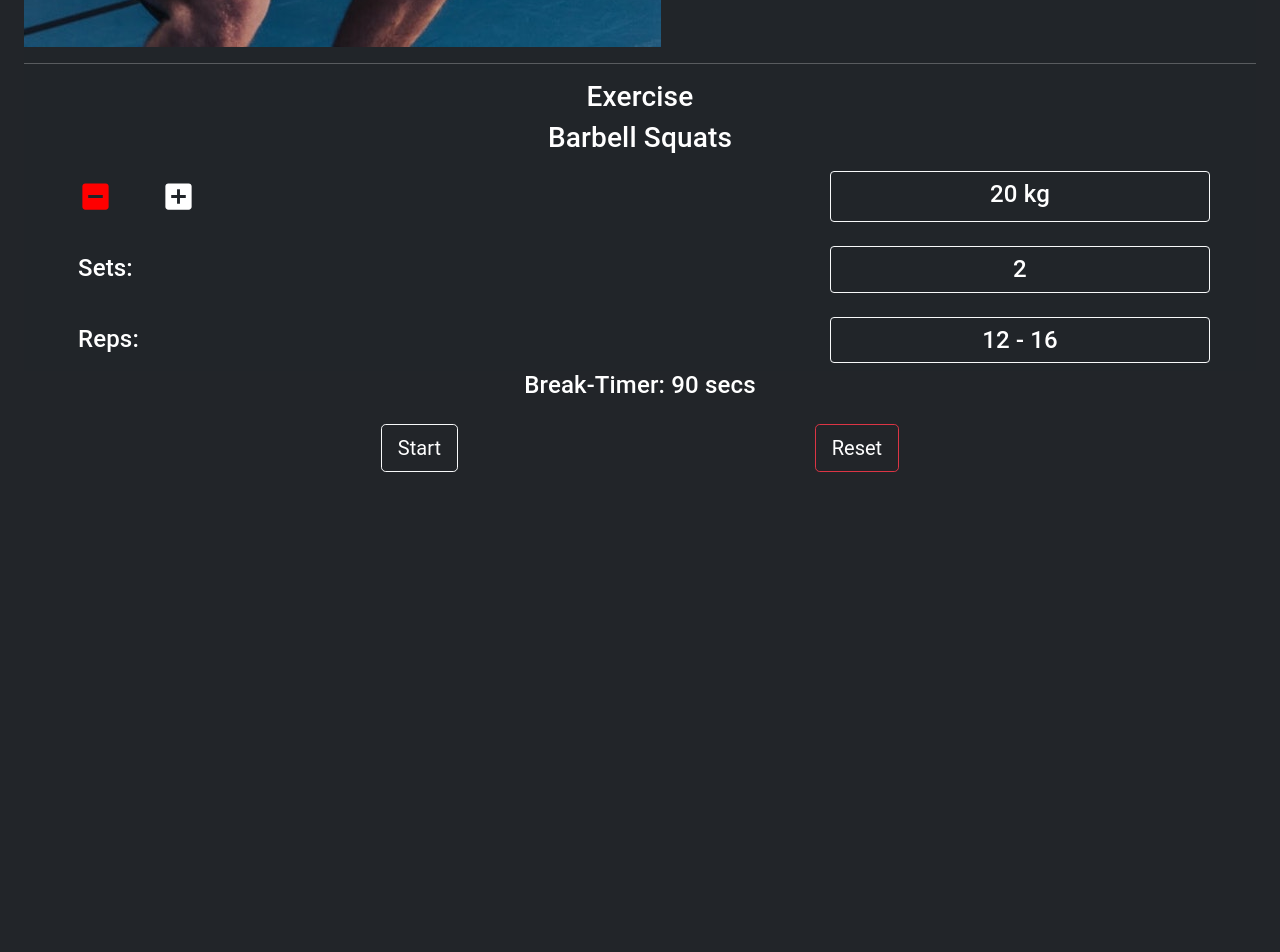
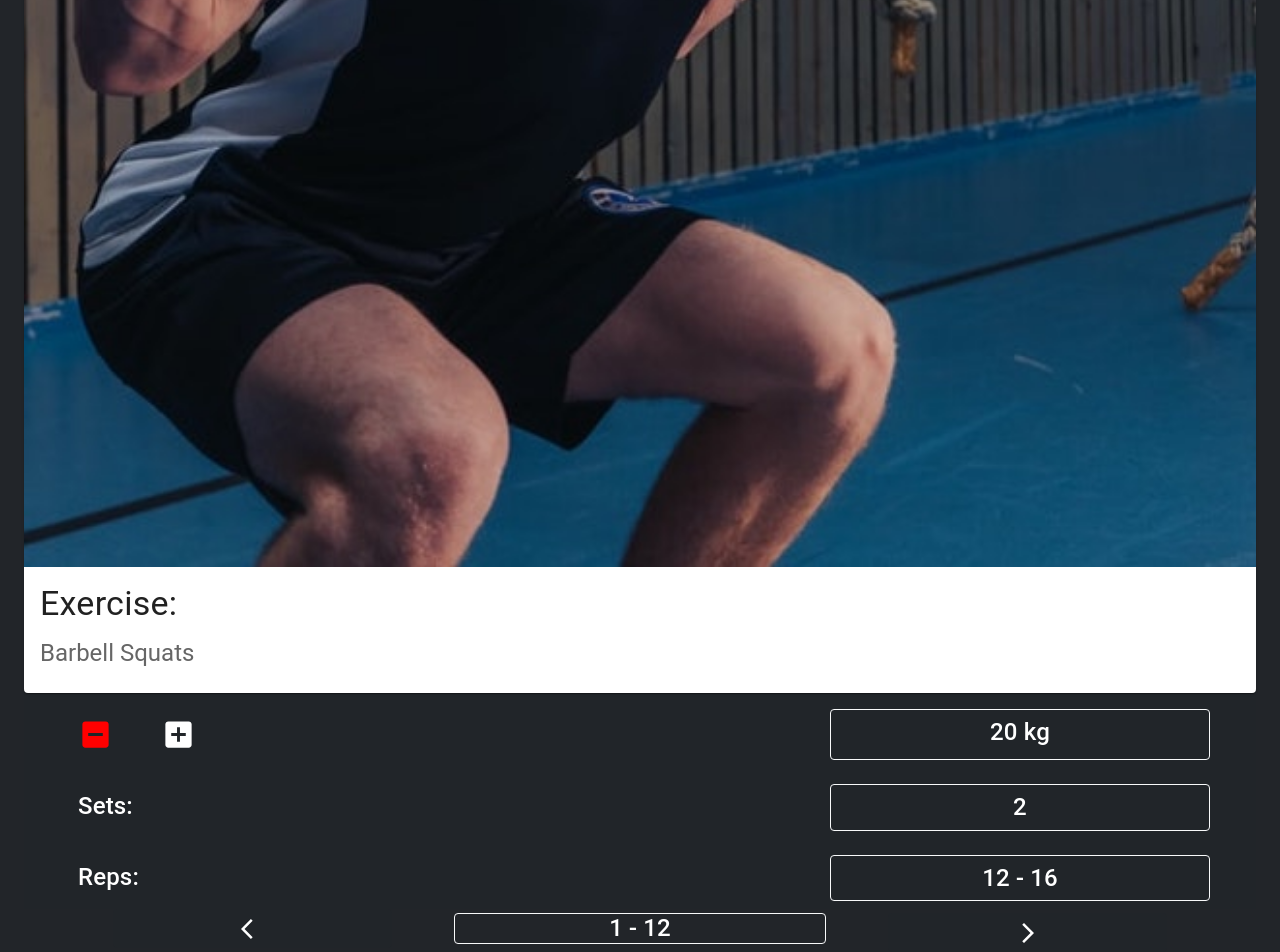
Before and after one commit to johndrake31/workout-app, a React (Create React App) app: page /workout/1 in a window 1280 px wide. Shown: the part 720-1672 px from the top of the page. Before the commit the page ends 1216 px from the top, so only its background shows below. Built offline with nearby package versions, Linux system fonts and the light colour scheme.

Commit message:
refactor(exercise): changed layout to us mui card.

```diff
--- a/src/components/workoutpage/WorkoutPage.tsx
+++ b/src/components/workoutpage/WorkoutPage.tsx
@@ -5,7 +5,6 @@ import { IExercise, IWorkout } from '../../interfaces/ISport';
 import { workoutSamples } from '../../store/files/workoutSamples';
 import Exercise from './components/Exercise';
 import Paginator from '../Paginator';
-
 
 const WorkoutPage = () => {
   const [workout, setWorkout] = useState<IWorkout>({
@@ -166,7 +165,7 @@ const WorkoutPage = () => {
     if (getWorkout) {
       setWorkout(getWorkout[0]);
       setBreakTimer(getWorkout[0].restBreakSecs);
-      setExercise(getWorkout[0].exercises[0])
+      setExercise(getWorkout[0].exercises[0]);
     }
   }, []);
 
@@ -200,14 +199,14 @@ const WorkoutPage = () => {
 
   return (
     <Container maxWidth='xl' sx={{ p: 3, color: 'white' }}>
+
+      <h2 className='text-center'>{workout?.mainTitle}</h2>
+      <h5 className='text-center'>{workout?.discriptionShort}</h5>
       <Paginator
         page={page}
         count={workout?.exercises.length}
         changePage={handlePageChange}
       />
-
-      <h2 className='text-center'>{workout?.mainTitle}</h2>
-      <h5 className='text-center'>{workout?.discriptionShort}</h5>
 
       <Exercise
         title={exercise.title}
@@ -221,7 +220,11 @@ const WorkoutPage = () => {
         uri={exercise.uri}
         imgUrl={exercise.imgUrl}
       />
-
+      <Paginator
+        page={page}
+        count={workout?.exercises.length}
+        changePage={handlePageChange}
+      />
       <h4 className='text-center'>Break-Timer: {breakTimer} secs</h4>
       <div className='d-flex justify-content-evenly mt-4'>
         <button
--- a/src/components/workoutpage/components/Exercise.tsx
+++ b/src/components/workoutpage/components/Exercise.tsx
@@ -2,6 +2,14 @@ import { IExercise } from '../../../interfaces/ISport';
 import IndeterminateCheckBoxIcon from '@mui/icons-material/IndeterminateCheckBox';
 import AddBoxIcon from '@mui/icons-material/AddBox';
 import { useEffect, useState } from 'react';
+import {
+  Card,
+  CardMedia,
+  CardContent,
+  Typography,
+  CardActions,
+  Button,
+} from '@mui/material';
 const Exercise: React.FC<IExercise> = (props) => {
   const {
     title,
@@ -19,9 +27,9 @@ const Exercise: React.FC<IExercise> = (props) => {
   const [exWeight, setExWeight] = useState(weight ? weight : 20);
   const [image, setImage] = useState('');
 
-  useEffect(()=>{
-    if(imgUrl) setImage(imgUrl);
-  }, [imgUrl])
+  useEffect(() => {
+    if (imgUrl) setImage(imgUrl);
+  }, [imgUrl]);
 
   const handleSetWeight = (num: number) =>
     setExWeight((prevState) => {
@@ -33,10 +41,18 @@ const Exercise: React.FC<IExercise> = (props) => {
     });
   return (
     <div className='text-white bg-dark'>
-      {imgUrl && <img src={image} className="img-fluid" alt={title}/>}
-      <hr />
-      <h3 className='text-center'>Exercise</h3>
-      <h3 className='text-center'>{title}</h3>
+      <Card sx={{ maxWidth: '100%' }}>
+        <CardMedia component='img' sx={{maxHeight: '25%'}} image={image} alt='' />
+        <CardContent>
+          <Typography gutterBottom variant='h4' component='div'>
+            Exercise:
+          </Typography>
+          <Typography variant='h5' color='text.secondary'>
+            {title}
+          </Typography>
+        </CardContent>
+      </Card>
+
       <div className='container'>
         <div className='row mt-3 justify-content-between'>
           <div className='col-8 h4 p-2'>
@@ -75,9 +91,21 @@ const Exercise: React.FC<IExercise> = (props) => {
         <div className='row mt-3 justify-content-between '>
           <span className='col-8 h4 p-2 '>Reps: </span>
           <span className='col-4 h4 p-2 border border-light rounded text-center text-white'>
-            {reps ? reps[0] : 0} {reps![1] ? "- "+reps![1] :""}
+            {reps ? reps[0] : 0} {reps![1] ? '- ' + reps![1] : ''}
           </span>
         </div>
+
+        {/* //Current Card */}
+        {/* <div className='text-white bg-dark'>
+        {/* {imgUrl && <img src={image} className='img-fluid' alt={title} />}
+        <hr />
+        <h3 className='text-center'>Exercise</h3>
+        <h3 className='text-center'>{title}</h3> */}
+
+        {/* <div className='container'>
+
+        </div>
+      </div>  */}
       </div>
     </div>
   );
```
